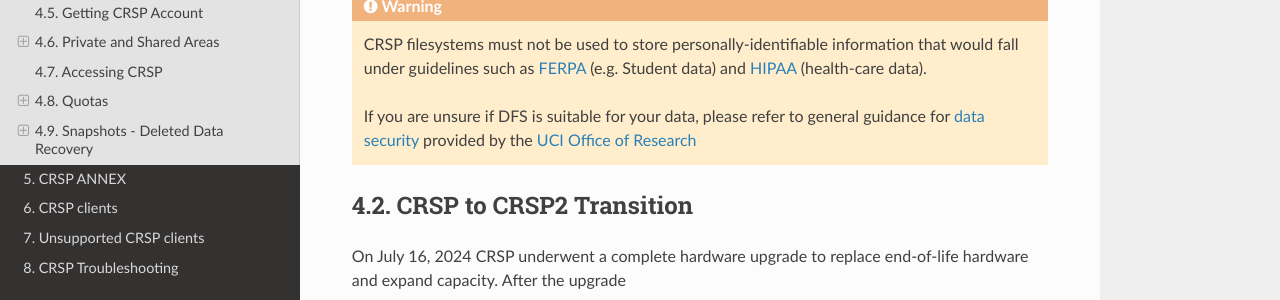
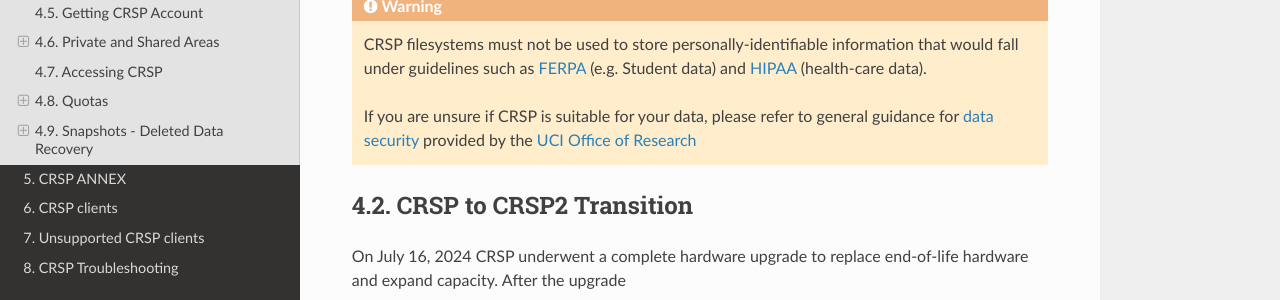
Before and after one commit to RCIC-UCI-Public/website-rcic, a Sphinx documentation site: the page built from docs/source/storage/crsp.rst, in a window 1280 px wide and 900 px high, scrolled down 1093 px. Shown: the part 151-451 px from the top of the window. Built offline with Sphinx 7.4.7 and the Read the Docs theme 3.1.0, drawn with Linux system fonts in a browser that asks for light colours.

Commit message:
docs/source/storage/{crsp,dfs}.rst: fix FERPA broken link; change DFS to CRSP on CRSP specific page

```diff
--- a/docs/source/storage/crsp.rst
+++ b/docs/source/storage/crsp.rst
@@ -30,10 +30,10 @@
    on the area and how much space each could consume`
 
 .. warning:: CRSP filesystems  must not be used to store personally-identifiable information that would fall
-             under guidelines  such as `FERPA <https://www2.ed.gov/policy/gen/guid/fpco/ferpa/index.html>`_
+             under guidelines  such as `FERPA <https://studentprivacy.ed.gov/ferpa>`_
              (e.g. Student data) and `HIPAA <https://www.hhs.gov/hipaa/index.html>`_ (health-care data).
 
-             If you are unsure if DFS is suitable for your data, please refer to general guidance for
+             If you are unsure if CRSP is suitable for your data, please refer to general guidance for
              `data security <https://research.uci.edu/compliance/human-research-protections/researchers/data-security.html>`_
              provided by the `UCI Office of Research <https://www.research.uci.edu/>`_
 
--- a/docs/source/storage/dfs.rst
+++ b/docs/source/storage/dfs.rst
@@ -34,7 +34,7 @@
     There are a few separate storage pools which are mounted on the cluster as :tt:`/dfsX`.
   * For recharge allocations please see :ref:`buy dfs`.
   * .. warning :: DFS filesystems  must not be used to store personally-identifiable information that would fall
-                 under guidelines  such as `FERPA <https://www2.ed.gov/policy/gen/guid/fpco/ferpa/index.html>`_
+                 under guidelines  such as `FERPA <https://studentprivacy.ed.gov/ferpa>`_
                  (e.g. Student data) and `HIPAA <https://www.hhs.gov/hipaa/index.html>`_ (health-care data).
 
                  If you are unsure if DFS is suitable for your data, please refer to general guidance for
```
Also changed, not shown: 1 other file.
